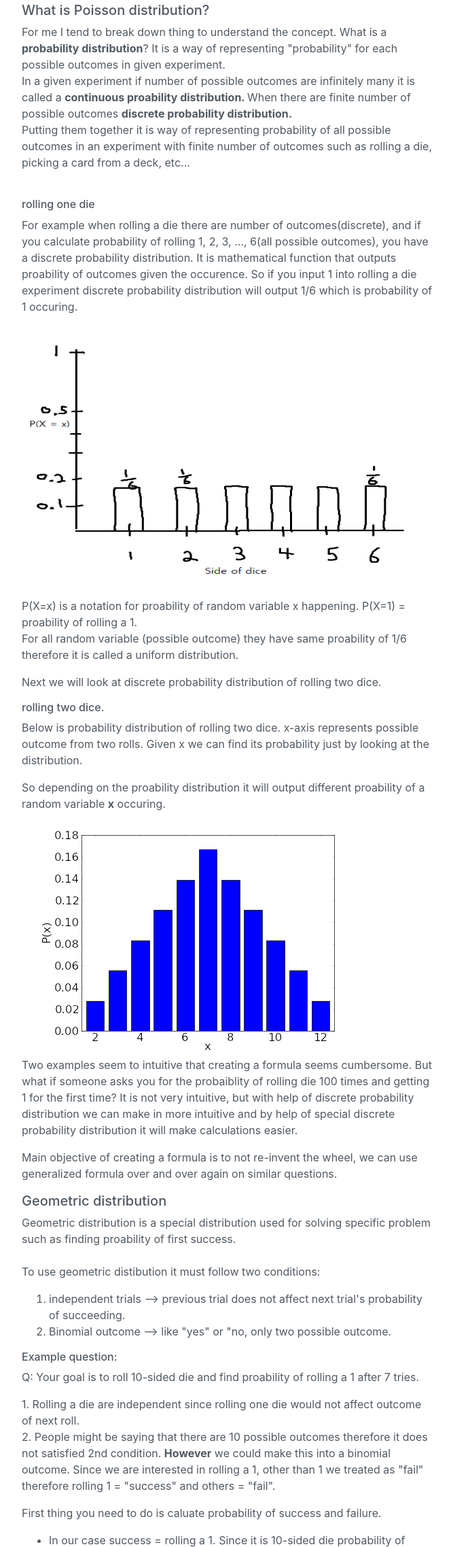
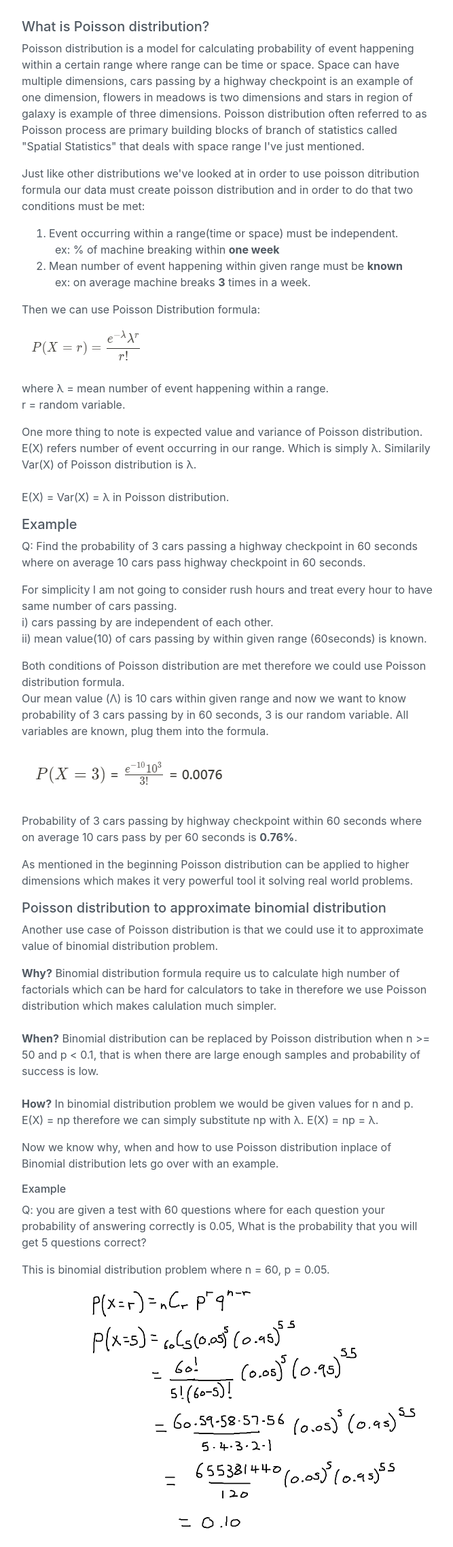
Before and after one commit to HaneulKim214/haneulkim214.github.io, a plain HTML site: page templates/blogs/Statistics/discrete_prob_dist/poisson_dist.html in a window 1280 px wide. Shown: the part 379-2654 px from the top of the page at 68% size, without its empty margins (304-971 px from the left). Drawn offline with Linux system fonts and the light colour scheme.

Commit message:
Finished blog on Poisson distribution

```diff
--- a/templates/blogs/Statistics/discrete_prob_dist/poisson_dist.html
+++ b/templates/blogs/Statistics/discrete_prob_dist/poisson_dist.html
@@ -29,18 +29,26 @@
 <div class="col-md-6">
     <h2> Poisson distribution</h1>
 
-    <p class="date">date posted: 2020-06-27 </p>
+    <p class="date">date posted: 2020-06-28 </p>
     <br>
     <div class="toc">
         <h5>Contents</h5>
         <ul>
-            <li><a href="#1">What is Poisson distribution?</a>
+            <li>
+                <a href="#1">What is Poisson distribution?</a>
             </li>
-            <li><a href="#2">Geometric distribution</a>
-            <ul>
-                <li><a href="#2-1">Example</a></li>
-            </ul></li>
-            <li><a href="#reference">References</a></li>
+            <li>
+                <a href="#2">Example</a>
+            </li>
+            <li>
+                <a href="#3">Poisson distribution to approximate binomial distribution</a>
+                <ul>
+                    <li>Example</li>
+                </ul>
+            </li>
+            <li>
+                <a href="#reference">References</a>
+            </li>
         </ul>
     </div>
 
@@ -49,112 +57,114 @@
 
     <h5 id="1">What is Poisson distribution?</h5>
     <p>
-       For me I tend to break down thing to understand the concept. What is a <b>probability distribution</b>?
-       It is a way of representing "probability" for each possible outcomes in given experiment.<br>
-       In a given experiment if number of possible outcomes are infinitely many it is called a <b>continuous proability
-           distribution.
-       </b> When there are finite number of possible outcomes <b>discrete probability distribution.</b><br>
-       Putting them together it is way of representing probability of all possible outcomes in an experiment with
-       finite number of outcomes such as rolling a die, picking a card from a deck, etc...
-       <br><br>
-       <h6 id="1-1">rolling one die</h6>
-       For example when rolling a die there are number of outcomes(discrete),
-        and if you calculate probability of rolling 1, 2, 3, ..., 6(all possible outcomes), you have a
-        discrete probability distribution. It is mathematical function that outputs proability of outcomes given the occurence.
-        So if you input 1 into rolling a die experiment discrete probability distribution will output 1/6 which is
-        probability of 1 occuring.
-    </p>
-    <img src="../../../../blog materials/statistics/discrete_prob_dist.png" width="600" height="400" alt="">
-    <p>
-        P(X=x) is a notation for proability of random variable x happening. P(X=1) = proability of rolling a 1.
-        <br>
-        For all random variable (possible outcome) they have same proability of 1/6 therefore it is called a uniform distribution.
+        Poisson distribution is a model for calculating probability of event happening within a certain range where range can
+        be time or space. Space can have multiple dimensions, cars passing by a highway checkpoint is an example of one dimension,
+        flowers in meadows is two dimensions and stars in region of galaxy is example of three dimensions. Poisson distribution often
+        referred to as Poisson process are primary building blocks of branch of statistics called "Spatial Statistics" that deals
+        with space range I've just mentioned.
     </p>
     <p>
-        Next we will look at discrete probability distribution of rolling two dice.
+        Just like other distributions we've looked at in order to use poisson ditribution formula our data must create
+        poisson distribution and in order to do that two conditions must be met:
+
+        <ol>
+            <li>Event occurring within a range(time or space) must be independent. <br>
+                &nbsp; ex: % of machine breaking within <b>one week</b>
+            </li>
+            <li>Mean number of event happening within given range must be <b>known</b> <br>
+                &nbsp; ex: on average machine breaks <b>3</b> times in a week.
+            </li>
+        </ol>
+
+        Then we can use Poisson Distribution formula:<br>
+        <img src="../../../../blog materials/statistics/poisson_dist_formula.png" alt=""><br>
+        where &lambda; = mean number of event happening within a range.<br>
+        r = random variable.
     </p>
-    <h6 id="1-2">rolling two dice.</h6>
     <p>
-        Below is probability distribution of rolling two dice. x-axis represents possible outcome from two rolls. Given x we can find its probability just by looking at the distribution.<br>
-    </p>
-    <p>So depending on the proability distribution it will output different proability of a random variable <b>x</b> occuring.</p>
-    <img src="../../../../blog materials/statistics/two_dice_prob_dist.png" alt="">
-    <p>
-       Two examples seem to intuitive that creating a formula seems cumbersome. But what if someone asks you for the probaiblity of rolling
-        die 100 times and getting 1 for the first time? It is not very intuitive, but with help of discrete probability distribution we can make in more intuitive
-        and by help of special discrete probability distribution it will make calculations easier.
-    </p>
-    <p>Main objective of creating a formula is to not re-invent the wheel, we can use generalized formula over and over again
-        on similar questions.
-    </p>
-    <h5 id="2">Geometric distribution</h5>
-    <p>
-        Geometric distribution is a special distribution used for solving specific problem such as
-         finding proability of first success.
-         <br><br>
-         To use geometric distibution it must follow two conditions:
-         <ol>
-             <li>independent trials --> previous trial does not affect next trial's probability of succeeding.</li>
-             <li>Binomial outcome --> like "yes" or "no, only two possible outcome.</li>
-            </ol>
+        One more thing to note is expected value and variance of Poisson distribution.<br>
+        E(X) refers number of event occurring in our range. Which is simply &lambda;. Similarily Var(X) of Poisson
+        distribution is &lambda;. <br><br>
+        E(X) = Var(X) = &lambda; in Poisson distribution.
     </p>
 
-    <h6 id="2-1">Example question:</h6>
+    <h5 id="2">Example</h5>
     <p>
-        Q: Your goal is to roll 10-sided die and find proability of rolling a 1 after 7 tries.
+        Q: Find the probability of 3 cars passing a highway checkpoint in 60 seconds where on average
+        10 cars pass highway checkpoint in 60 seconds.
     </p>
     <p>
-        1. Rolling a die are independent since rolling one die would not affect outcome of next roll.<br>
-        2. People might be saying that there are 10 possible outcomes therefore it does not satisfied 2nd condition. <b>However</b>
-        we could make this into a binomial outcome. Since we are interested in rolling a 1, other than 1 we treated as "fail" therefore
-        rolling 1 = "success" and others = "fail".
+        For simplicity I am not going to consider rush hours and treat every hour to have same number of cars passing. <br>
+        i) cars passing by are independent of each other. <br>
+        ii) mean value(10) of cars passing by within given range (60seconds) is known.
+    </p>
+    <p>
+        Both conditions of Poisson distribution are met therefore we could use Poisson distribution formula. <br>
+        Our mean value (&Lambda;) is 10 cars within given range and now we want to know probability of 3 cars passing by
+        in 60 seconds, 3 is our random variable. All variables are known, plug them into the formula.
+    </p>
+    <p>
+       <img src="../../../../blog materials/statistics/pois_dist_example.png" alt="">
+    </p>
+    <p>
+        Probability of 3 cars passing by highway checkpoint within 60 seconds where on average 10 cars pass by per 60 seconds
+        is <b>0.76%</b>.
+    </p>
+    <p>
+        As mentioned in the beginning Poisson distribution can be applied to higher dimensions which makes it very powerful tool
+        it solving real world problems.
     </p>
 
-    <p>First thing you need to do is caluate probability of success and failure.
-        <ul>
-            <li>In our case success = rolling a 1. Since it is 10-sided die probability of rolling a 1 would be 1/10 = 10% denoted as p = 0.10.</li>
-            <li>Any other outcome would be a failure therefore
-                1 - 0.1 = 0.9 = 90% denoted at q = 0.9.</li>
-        </ul>
-    </p>
-    <p>Then we generate general formula for finding probability of success at <b>r</b> trial. (r is just an integer)</p>
+    <h5 id="#3">Poisson distribution to approximate binomial distribution</h5>
     <p>
-        <img src="../../../../blog materials/statistics/geo_dist_formula.png" alt="">
+        Another use case of Poisson distribution is that we could use it to approximate value of binomial distribution problem.
     </p>
     <p>
-        X stands for random variable in our case number of trials denoted by r. p = success probability and q = failure probability.
+        <b>Why?</b> Binomial distribution formula require us to calculate high number of factorials which can be hard for calculators
+        to take in therefore we use Poisson distribution which makes calulation much simpler. <br><br>
+        <b>When?</b> Binomial distribution can be replaced by Poisson distribution when n >= 50 and p < 0.1, that is when there are
+        large enough samples and probability of success is low.
+        <br><br>
+        <b>How?</b> In binomial distribution problem we would be given values for n and p. E(X) = np therefore we can
+        simply substitute np with &lambda;. E(X) = np = &lambda;.
+    </p>
+
+    <p>Now we know why, when and how to use Poisson distribution inplace of Binomial distribution lets go over with an example.</p>
+    <h6 id="3-1">Example</h6>
+    <p>
+        Q: you are given a test with 60 questions where for each question your probability of answering correctly is 0.05, What
+        is the probability that you will get 5 questions correct?
     </p>
     <p>
-        P(X=1) = proability of succeeding in 1st trial = (q^r-1)p = (0.9^0)(0.1) = 0.1 which makes sense since rolling a 1 is 1/10. <br>
-        P(X=2) = proability of succeeding in 2nd trial, and by using this formula we could find probaility of any P(X=r).
+        This is binomial distribution problem where n = 60, p = 0.05.  <br>
+        <img src="../../../../blog materials/statistics/pois_dist_binomial_ex1.png" alt="">
     </p>
     <p>
-        Simply you could think of P(X=r) as "how many times do I need to fail in order to succeed on <b>r</b>th trial?" so P(X=9) would mean I need to fail 9-1=8  times thus q(probaility of fail)^8 then
-        after 8 failure you will succeed therefore multiply probaility of success hence we get the formula P(X=r) = q^(r-1)p
+        Notice in factorial calculation numbers are pretty large and as n gets higher and higher it will become larger therefore
+        much harder to fit into calculator. Even though there are computers that solve factorials efficiently it is a good practice to
+        know how we could use simpler method.
     </p>
     <p>
-        Geometric distribution often depicted using a tree
+        This time we will solve using Poisson distribution. We know E(X) = np = &lambda; therefore &lambda; = 3.
+        <img src="../../../../blog materials/statistics/pois_binomial_pois_ex1.png" alt="">
     </p>
     <p>
-        <img src="../../../../blog materials/statistics/geo_dist_tree.png" alt="">
+        Which deals with much smaller number making calculations easier. Notice that both formula outputted same answer. As n gets larger and
+        p gets smaller Poisson distribution will do a better job of approximating binomial distribution. <br><br>
+
+        So probability of getting 5 questions correct in 60 questions is 10%.
     </p>
     <p>
-        If you fail once then succeed first you go down to q then to p thus (0.9)(0.1)
-         if you fail two times then succeed it would be (0.9)(0.9)(0.1).
-    </p>
-    <p>
-        Now we can answer our question. P(X=8) = (q^8-1)(p) = ((0.9)^7)(0.1) = 0.0478. Probability of rolling a 1 after 7 tries is
-        4.7%.
-    </p>
-    <p>
-        Next we will look at another special discrete probability distribution called
-        <a href="binom_dist.html" style="color: rgb(104, 152, 241);"><b>Binomial distribution.</b></a>
+        This time I didn't explain how Poisson distribution formula was derived as it require deep mathematical understanding
+        however I will try to post blog on it for those interested (once I understand it myself).
     </p>
     <div id='reference' class="references">
         <h5>References:</h5>
         <ul>
-            <li><a href="https://www.amazon.com/Head-First-Statistics-Brain-Friendly-Guide/dp/0596527586">Head first Statistics: Geometric distribution - chapter 7</a></li>
-            <li><a href="https://mathinsight.org/probability_distribution_idea#:~:text=For%20the%20example%20of%20rolling,10%2C11%2C12%7D.">Discrete/Continuous probability distributon</a></li>
+            <li><a href="https://www.amazon.com/Head-First-Statistics-Brain-Friendly-Guide/dp/0596527586">Head first Statistics: Poisson distribution - chapter 7</a></li>
+            <li><a href="http://dl.rasabourse.com/Harvard%20Statistics.pdf">Introduction to Probability by Joseph K.Blitzstein and Jessica Hwang Chapter 13</a></li>
+            <li><a href="https://www.youtube.com/watch?v=3z-M6sbGIZ0">Poisson process part I</a></li>
+            <li><a href="https://www.youtube.com/watch?v=Jkr4FSrNEVY">Poisson process part II</a></li>
         </ul>
 
     </div>
```
Also changed, not shown: blog materials/statistics/pois_binomial_pois_ex1.png (added), blog materials/statistics/pois_dist_binomial_ex1.png (added), blog materials/statistics/pois_dist_example.png (added), blog materials/statistics/poisson_dist_formula.png (added).
